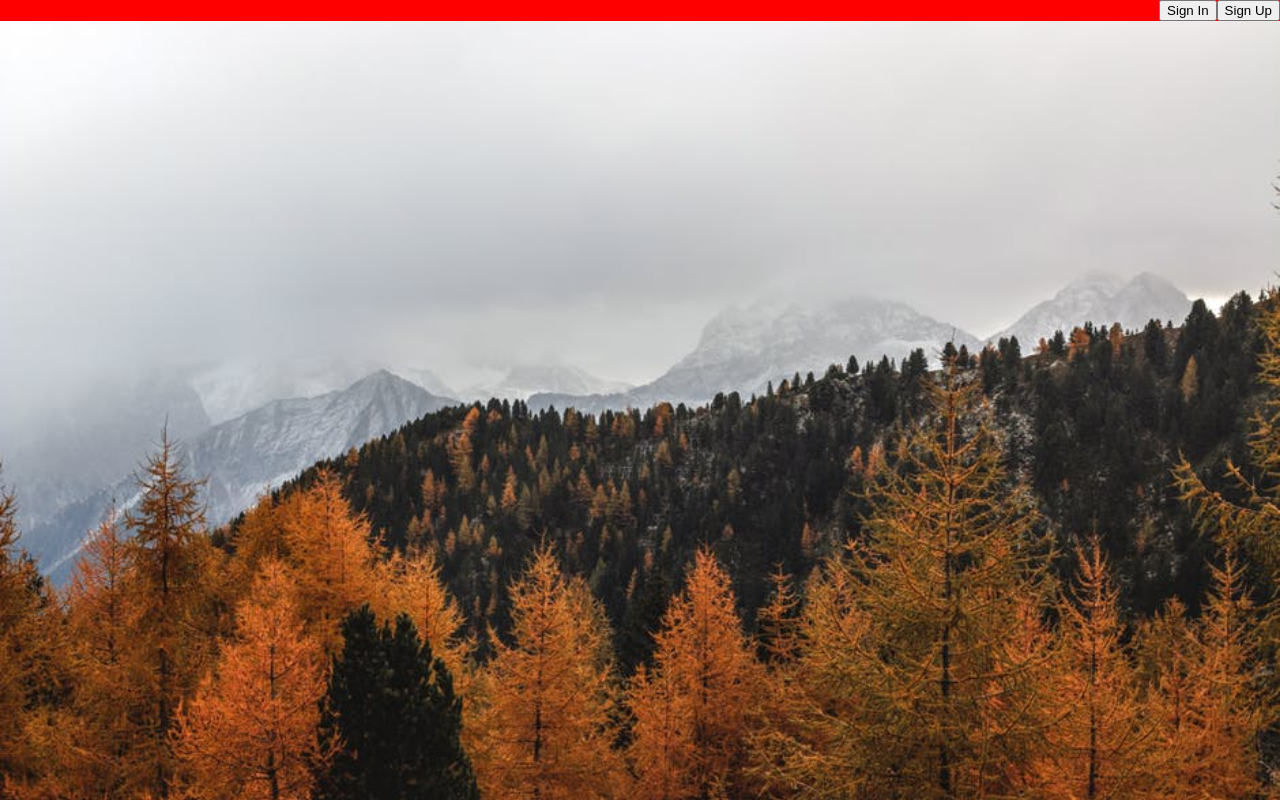
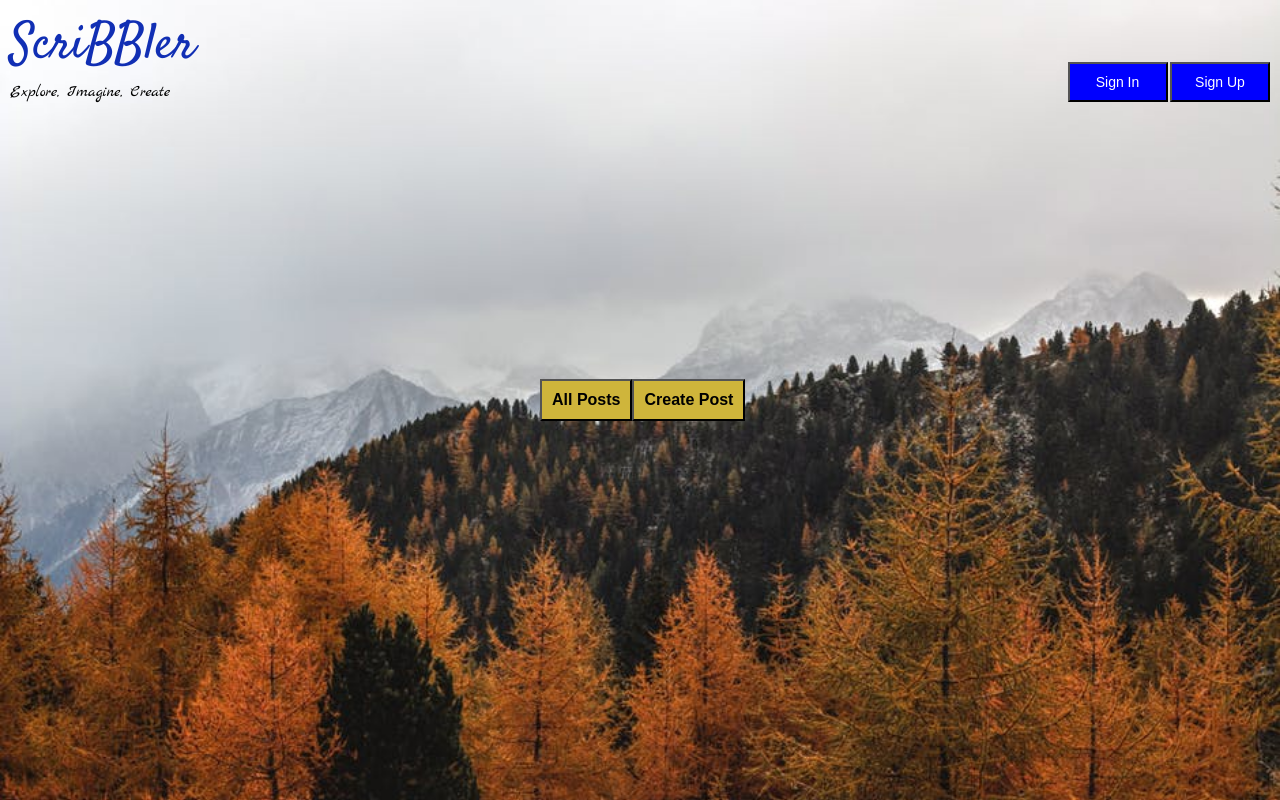
Before and after one commit to SukuC/Blog, a plain HTML site: page index.html in a window 1280 px wide. Drawn offline with Linux system fonts and the light colour scheme.

Commit message:
Flex Box setup for Header, Post Button

```diff
--- a/css/header.css
+++ b/css/header.css
@@ -1,14 +1,42 @@
 /* Set a style for all elements inside the header i.e. Sign Up button, Sign In button,
 the title "ScriBBler" & the sub-heading below "ScriBBLer" */
+* {
+    text-decoration: none;
+    margin: 0;
+    padding: 0;
+    font-size: 10px;
+}
 
-.header{
+
+.header {
     display: flex;
-    justify-content: flex-end;
+    justify-content: space-between;
     flex-direction: row;
     align-items: end;
-    background-color: red;
+    padding: 1rem;
 }
 
-.header__button{
+.logo-container {
+    display: flex;
+    flex-direction: column;
+    justify-content: center;
+}
 
+.logo {
+    font-family: 'Satisfy', cursive;
+    color: #112fb4;
+    font-size: 5rem;
 }
+
+.logo--info {
+    font-family: 'Marck Script', cursive;
+    font-size: 1.6rem;
+}
+
+.menu__button {
+    padding: 1rem 1rem;
+    font-size: 1.4rem;
+    background-color: #0000ff;
+    color: #fff;
+    width: 10rem;
+}
--- a/css/index.css
+++ b/css/index.css
@@ -1,13 +1,30 @@
-body{
+body {
     background: url('background.jpg');
     background-repeat: no-repeat;
     background-attachment: fixed;
     background-position: center center;
     background-size: cover;
     margin: 0 !important;
-   background-size: 100% cover!important;
-   overflow:hidden;
+    background-size: 100% cover !important;
+    overflow: hidden;
     display: block;
 }
 
 /* Set a style for the rest of the elements besides the header elements on the index.html page */
+
+.postButtons {
+    position: absolute;
+    top: 50%;
+    left: 50%;
+    transform: translate(-50%, -50%);
+    width: 20rem;
+    justify-content: space-between;
+    display: flex;
+}
+
+.postButtons--button {
+    background-color: #cfb53b;
+    font-size: 1.6rem;
+    padding: 1rem;
+    font-weight: bolder;
+}
--- a/index.html
+++ b/index.html
@@ -17,13 +17,22 @@
 
     <div class="header">
         <!-- Insert code for Sign Up, Sign In button here. Add code for "ScriBBler" heading and the sub-heading -->
-        <input class="header__button" type="button" value="Sign In">
-        <input class="header__button" type="button" value="Sign Up">
+        <div class="logo-container">
+            <span class="logo">ScriBBler</span>
+            <span class="logo--info">Explore, Imagine, Create</span>
+        </div>
+        <div class="menu">
+            <input class="menu__button" type="button" value="Sign In">
+            <input class="menu__button" type="button" value="Sign Up">
+        </div>
     </div>
 
     <div class="postButtons">
 
         <!-- Insert code for All Posts & Create Post button here -->
+
+        <input class="postButtons--button" type="button" value="All Posts">
+        <input class="postButtons--button" type="button" value="Create Post">
 
     </div>
 </div>
```
Lines whose indentation alone changed are shown as unchanged.
